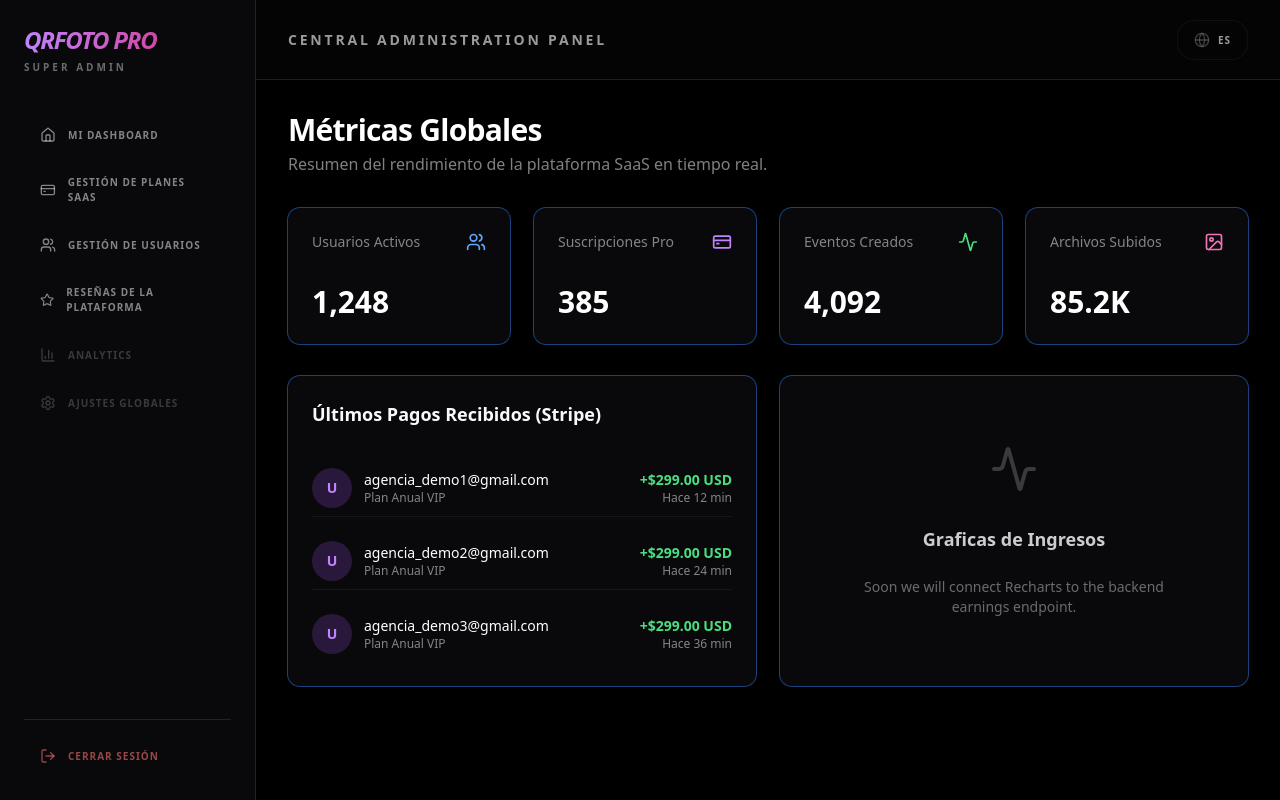
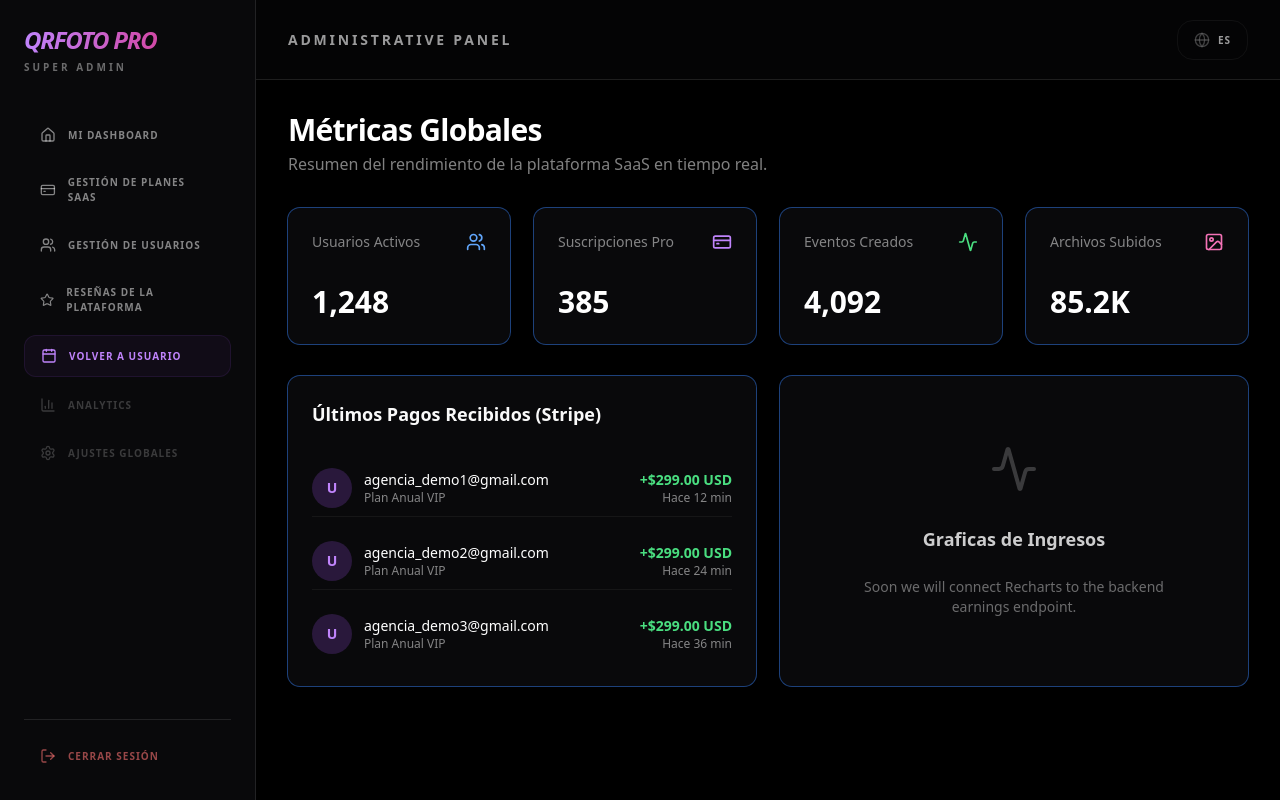
Before and after one commit to server142/qrfoto, a Next.js app in the folder frontend/: page /admin in a window 1280 px wide. Built offline with nearby package versions, Linux system fonts and the light colour scheme.

Commit message:
feat: implement unified menu system for User and SuperAdmin portals with cross-navigation

```diff
--- a/frontend/src/app/(admin)/layout.tsx
+++ b/frontend/src/app/(admin)/layout.tsx
@@ -1,17 +1,29 @@
 "use client";
 
-import { ReactNode } from "react";
+import { ReactNode, useState, useEffect } from "react";
 import Link from "next/link";
-import { Home, Users, CreditCard, Settings, Calendar, LogOut, BarChart3, Star } from "lucide-react";
+import { Home, Users, CreditCard, Settings, Calendar, LogOut, BarChart3, Star, Menu, X, ArrowRight } from "lucide-react";
 import { LanguageSwitcher } from "@/components/LanguageSwitcher";
 import { useTranslation } from "@/lib/LanguageContext";
+import { getApiUrl } from "@/lib/api";
+import { Button } from "@/components/ui/button";
+import { motion, AnimatePresence } from "framer-motion";
 
 export default function AdminLayout({ children }: { children: ReactNode }) {
   const { t } = useTranslation();
+  const [isMenuOpen, setIsMenuOpen] = useState(false);
+
+  const navItems = [
+    { label: t.dashboard.title, icon: Home, href: "/admin" },
+    { label: t.admin.plans_title, icon: CreditCard, href: "/admin/plans" },
+    { label: t.admin.users, icon: Users, href: "/admin/users" },
+    { label: t.admin.reviews_title || "Reviews", icon: Star, href: "/admin/reviews" },
+    { label: t.admin.user_dashboard || "User Dashboard", icon: Calendar, href: "/dashboard", variant: "user" },
+  ];
 
   return (
     <div className="min-h-screen bg-black text-white flex font-sans">
-      <aside className="w-64 border-r border-white/10 bg-zinc-950 p-6 md:flex flex-col hidden">
+      <aside className="w-64 border-r border-white/10 bg-zinc-950 p-6 md:flex flex-col hidden fixed h-full">
         <div className="mb-10">
           <h2 className="text-2xl font-black bg-clip-text text-transparent bg-gradient-to-r from-purple-400 to-pink-600 uppercase italic tracking-tighter">
             QRFoto Pro
@@ -20,18 +32,19 @@ export default function AdminLayout({ children }: { children: ReactNode }) {
         </div>
 
         <nav className="flex-1 space-y-2">
-          <Link href="/admin" className="flex items-center gap-3 px-4 py-3 text-white/50 hover:bg-white/5 hover:text-white rounded-xl transition-all font-bold uppercase text-[10px] tracking-widest">
-            <Home className="w-4 h-4" /> {t.dashboard.title}
-          </Link>
-          <Link href="/admin/plans" className="flex items-center gap-3 px-4 py-3 text-white/50 hover:bg-white/5 hover:text-white rounded-xl transition-all font-bold uppercase text-[10px] tracking-widest">
-            <CreditCard className="w-4 h-4" /> {t.admin.plans_title}
-          </Link>
-          <Link href="/admin/users" className="flex items-center gap-3 px-4 py-3 text-white/50 hover:bg-white/5 hover:text-white rounded-xl transition-all font-bold uppercase text-[10px] tracking-widest">
-            <Users className="w-4 h-4" /> {t.admin.users}
-          </Link>
-          <Link href="/admin/reviews" className="flex items-center gap-3 px-4 py-3 text-white/50 hover:bg-white/5 hover:text-white rounded-xl transition-all font-bold uppercase text-[10px] tracking-widest">
-            <Star className="w-4 h-4" /> {t.admin.reviews_title || "Reviews"}
-          </Link>
+          {navItems.map((item) => (
+            <Link
+              key={item.href}
+              href={item.href}
+              className={`flex items-center gap-3 px-4 py-3 rounded-xl transition-all font-bold uppercase text-[10px] tracking-widest ${
+                item.variant === "user"
+                  ? "text-purple-400 bg-purple-500/5 hover:bg-purple-500/10 border border-purple-500/10 mt-6"
+                  : "text-white/50 hover:bg-white/5 hover:text-white"
+              }`}
+            >
+              <item.icon className="w-4 h-4" /> {item.label}
+            </Link>
+          ))}
           <Link href="#" className="flex items-center gap-3 px-4 py-3 text-white/20 cursor-not-allowed rounded-xl transition-all font-bold uppercase text-[10px] tracking-widest">
             <BarChart3 className="w-4 h-4" /> Analytics
           </Link>
@@ -47,15 +60,74 @@ export default function AdminLayout({ children }: { children: ReactNode }) {
         </div>
       </aside>
 
-      <main className="flex-1 overflow-y-auto">
-        <header className="h-20 border-b border-white/10 bg-zinc-950/50 backdrop-blur-xl flex items-center justify-between px-8 sticky top-0 z-10">
+      <main className="flex-1 md:ml-64 overflow-y-auto">
+        <header className="h-20 border-b border-white/10 bg-zinc-950/50 backdrop-blur-xl flex items-center justify-between px-8 sticky top-0 z-50">
           <h1 className="text-sm font-black uppercase tracking-[0.2em] text-white/60">
-            {t.language === 'es' ? 'Panel de Administración Central' : 'Central Administration Panel'}
+            {t.language === 'es' ? 'Panel Administrativo' : 'Administrative Panel'}
           </h1>
           <div className="flex items-center gap-4">
-            <LanguageSwitcher />
+            <div className="hidden md:block">
+               <LanguageSwitcher />
+            </div>
+
+            <div className="md:hidden">
+              <Button
+                variant="ghost"
+                size="icon"
+                onClick={() => setIsMenuOpen(!isMenuOpen)}
+                className="text-white hover:bg-white/10 rounded-xl"
+              >
+                {isMenuOpen ? <X className="w-6 h-6" /> : <Menu className="w-6 h-6" />}
+              </Button>
+            </div>
           </div>
         </header>
+
+        {/* Mobile Nav Overlay */}
+        <AnimatePresence>
+          {isMenuOpen && (
+            <motion.div
+              initial={{ opacity: 0, scale: 0.95 }}
+              animate={{ opacity: 1, scale: 1 }}
+              exit={{ opacity: 0, scale: 0.95 }}
+              className="fixed inset-0 z-40 md:hidden bg-zinc-950/95 backdrop-blur-2xl p-8 pt-32"
+            >
+              <nav className="flex flex-col gap-8">
+                {navItems.map((item) => (
+                  <Link
+                    key={item.href}
+                    href={item.href}
+                    onClick={() => setIsMenuOpen(false)}
+                    className={`flex items-center justify-between text-4xl font-black uppercase italic text-white/90 hover:text-purple-400 transition-all border-b border-white/5 pb-4 group ${
+                        item.variant === "user" ? "text-purple-400" : ""
+                    }`}
+                  >
+                    <div className="flex items-center gap-6">
+                      <item.icon className="w-8 h-8 text-purple-600" />
+                      <span>{item.label}</span>
+                    </div>
+                    <ArrowRight className="w-8 h-8 opacity-0 group-hover:opacity-100 transition-all" />
+                  </Link>
+                ))}
+
+                <div className="mt-8 flex flex-col gap-10">
+                  <div className="flex items-center justify-between bg-white/5 p-6 rounded-[2rem] border border-white/5">
+                    <span className="text-[10px] font-black uppercase tracking-widest text-white/40 italic">{t.nav.change_lang}</span>
+                    <LanguageSwitcher />
+                  </div>
+
+                  <Link
+                    href="/login"
+                    className="flex items-center gap-6 text-4xl font-black uppercase italic text-red-500/80 hover:text-red-500 transition-all"
+                  >
+                    <LogOut className="w-8 h-8" /> {t.dashboard.logout}
+                  </Link>
+                </div>
+              </nav>
+            </motion.div>
+          )}
+        </AnimatePresence>
+
         <div className="p-8">
           {children}
         </div>
--- a/frontend/src/app/(user)/layout.tsx
+++ b/frontend/src/app/(user)/layout.tsx
@@ -11,13 +11,37 @@ import { useTranslation } from "@/lib/LanguageContext";
 
 export default function UserLayout({ children }: { children: ReactNode }) {
   const { t } = useTranslation();
-  const [isMenuOpen, setIsMenuOpen] = useState(false);
+  const [user, setUser] = useState<any>(null);
+  const [loading, setLoading] = useState(true);
 
   const navItems = [
     { label: t.dashboard.title, icon: Home, href: "/dashboard" },
     { label: t.dashboard.events, icon: Calendar, href: "/dashboard/events" },
     { label: t.dashboard.my_plan, icon: Settings, href: "/dashboard/plan" },
   ];
+
+  const fetchUser = async () => {
+    try {
+      const token = document.cookie.split("; ").find(row => row.startsWith("token="))?.split("=")[1];
+      if (!token) return;
+
+      const res = await fetch(`${getApiUrl()}/users/me`, {
+        headers: { Authorization: `Bearer ${token}` }
+      });
+      if (res.ok) {
+        const data = await res.json();
+        setUser(data);
+      }
+    } catch (err) {
+      console.error("Error fetching user:", err);
+    } finally {
+      setLoading(false);
+    }
+  };
+
+  useState(() => {
+    fetchUser();
+  });
 
   return (
     <div className="min-h-screen bg-black text-white flex">
@@ -40,6 +64,15 @@ export default function UserLayout({ children }: { children: ReactNode }) {
               <item.icon className="w-4 h-4" /> {item.label}
             </Link>
           ))}
+
+          {user?.role === 'SuperAdmin' && (
+            <Link
+              href="/admin"
+              className="flex items-center gap-3 px-4 py-3 text-purple-400 bg-purple-500/5 hover:bg-purple-500/10 border border-purple-500/10 rounded-xl transition-all font-black uppercase text-[10px] tracking-widest"
+            >
+              <Settings className="w-4 h-4" /> {t.dashboard.admin_panel || "Admin Panel"}
+            </Link>
+          )}
         </nav>
 
         <div className="mt-auto border-t border-white/10 pt-4">
@@ -69,7 +102,13 @@ export default function UserLayout({ children }: { children: ReactNode }) {
               </Button>
             </div>
 
-            <div className="w-8 h-8 rounded-full bg-gradient-to-br from-purple-600 to-pink-600 flex items-center justify-center text-xs font-black text-white shadow-lg shadow-purple-600/20">U</div>
+            <div className="w-8 h-8 rounded-full bg-gradient-to-br from-purple-600 to-pink-600 flex items-center justify-center text-xs font-black text-white shadow-lg shadow-purple-600/20 mr-2">
+              {user?.role === 'SuperAdmin' ? 'A' : (user?.first_name?.[0] || 'U')}
+            </div>
+            <div className="hidden sm:block text-left">
+               <p className="text-[10px] font-black uppercase tracking-tighter leading-none">{user?.first_name || 'Usuario'}</p>
+               <p className="text-[8px] text-white/40 uppercase font-bold tracking-widest mt-1">{user?.role || 'Guest'}</p>
+            </div>
           </div>
         </header>
 
--- a/frontend/src/lib/translations.ts
+++ b/frontend/src/lib/translations.ts
@@ -46,7 +46,8 @@ export const translations = {
       logout: "Log Out",
       portal_client: "Client Portal",
       control_panel: "Control Panel",
-      my_plan: "My Plan"
+      my_plan: "My Plan",
+      admin_panel: "Admin Panel"
     },
     admin: {
       plans_title: "SaaS Plans Management",
@@ -73,6 +74,7 @@ export const translations = {
       income_charts: "Income Charts",
       users: "Users Management",
       settings: "Global Settings",
+      user_dashboard: "User Dashboard",
       reviews_title: "Platform Reviews",
       reviews_subtitle: "Manage what your users say on the landing page.",
       approve: "Approve",
@@ -211,7 +213,8 @@ export const translations = {
       logout: "Cerrar Sesión",
       portal_client: "Portal de Cliente",
       control_panel: "Panel de Control",
-      my_plan: "Mi Plan"
+      my_plan: "Mi Plan",
+      admin_panel: "Panel Admin"
     },
     admin: {
       plans_title: "Gestión de Planes SaaS",
@@ -238,6 +241,7 @@ export const translations = {
       income_charts: "Graficas de Ingresos",
       users: "Gestión de Usuarios",
       settings: "Ajustes Globales",
+      user_dashboard: "Volver a Usuario",
       reviews_title: "Reseñas de la Plataforma",
       reviews_subtitle: "Administra qué reseñas se muestran en la pantalla inicial.",
       approve: "Aprobar",
```
